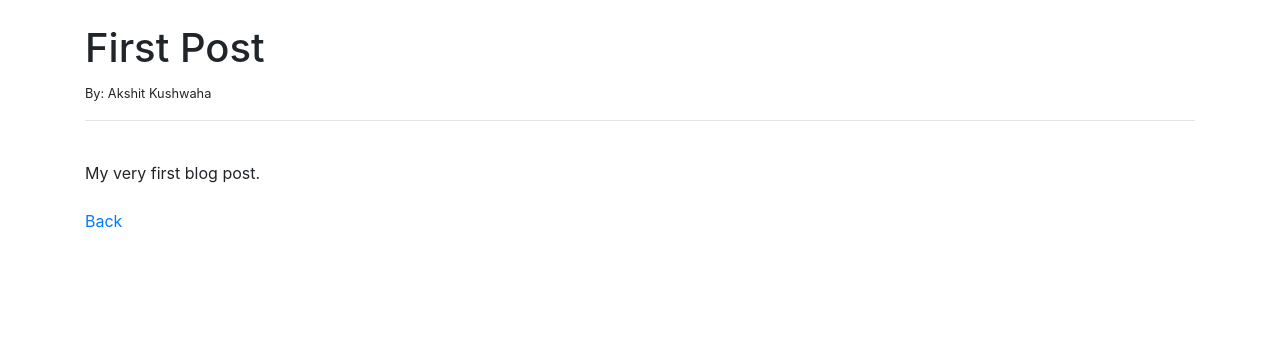
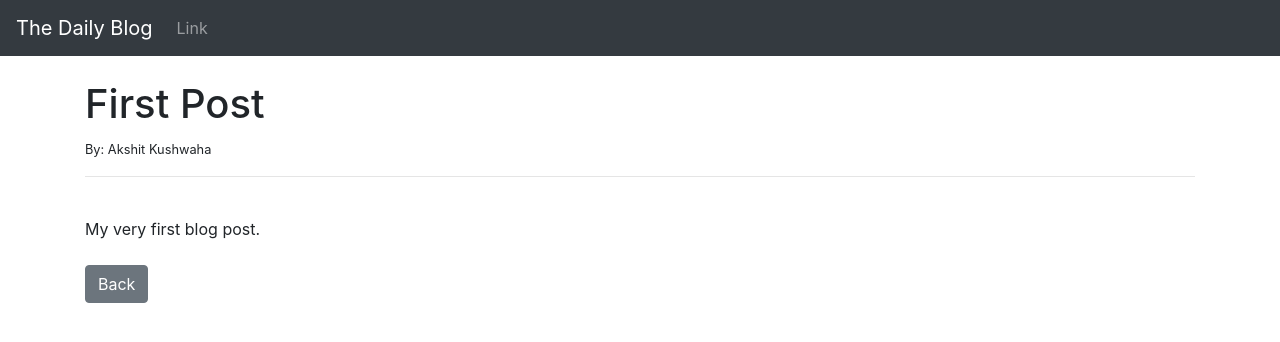
Before and after one commit to AkshitKushwaha/Blog-using-django, a Django app: page /article/1 in a window 1280 px wide. Shown: the top 342 px of the page. Run offline with Django 3.2, Linux system fonts and the light colour scheme; data comes from the database, SQL or seed files in the repository.

Commit message:
This is a blog project using Django framework.

```diff
--- a/theblog/templates/article_details.html
+++ b/theblog/templates/article_details.html
@@ -1,4 +1,6 @@
 {% extends 'base.html' %}
+
+{% block title%}Posts{% endblock %}
 
 
 {% block content %}
@@ -11,6 +13,6 @@
 {{ post.body }}
 
 </br></br>
-<a href="{% url 'home' %}">Back</a>
+<a href="{% url 'home' %}" class="btn btn-secondary">Back</a>
 
 {% endblock %}
--- a/theblog/templates/base.html
+++ b/theblog/templates/base.html
@@ -8,9 +8,25 @@
     <!-- Bootstrap CSS -->
     <link rel="stylesheet" href="https://cdn.jsdelivr.net/npm/bootstrap@4.4.1/dist/css/bootstrap.min.css" integrity="sha384-Vkoo8x4CGsO3+Hhxv8T/Q5PaXtkKtu6ug5TOeNV6gBiFeWPGFN9MuhOf23Q9Ifjh" crossorigin="anonymous">
 
-    <title>Hello, world!</title>
+    <title>{% block title %}
+      The Daily Blog
+      {% endblock %}</title>
   </head>
   <body>
+    <nav class="navbar navbar-expand-lg navbar-dark bg-dark">
+      <a class="navbar-brand" href="{% url 'home' %}">The Daily Blog</a>
+      <button class="navbar-toggler" type="button" data-toggle="collapse" data-target="#navbarSupportedContent" aria-controls="navbarSupportedContent" aria-expanded="false" aria-label="Toggle navigation">
+        <span class="navbar-toggler-icon"></span>
+      </button>
+
+      <div class="collapse navbar-collapse" id="navbarSupportedContent">
+        <ul class="navbar-nav mr-auto">
+          <li class="nav-item">
+            <a class="nav-link" href="#">Link</a>
+          </li>
+        </ul>
+      </div>
+    </nav>
 
   </br>
     <div class="container">
```
